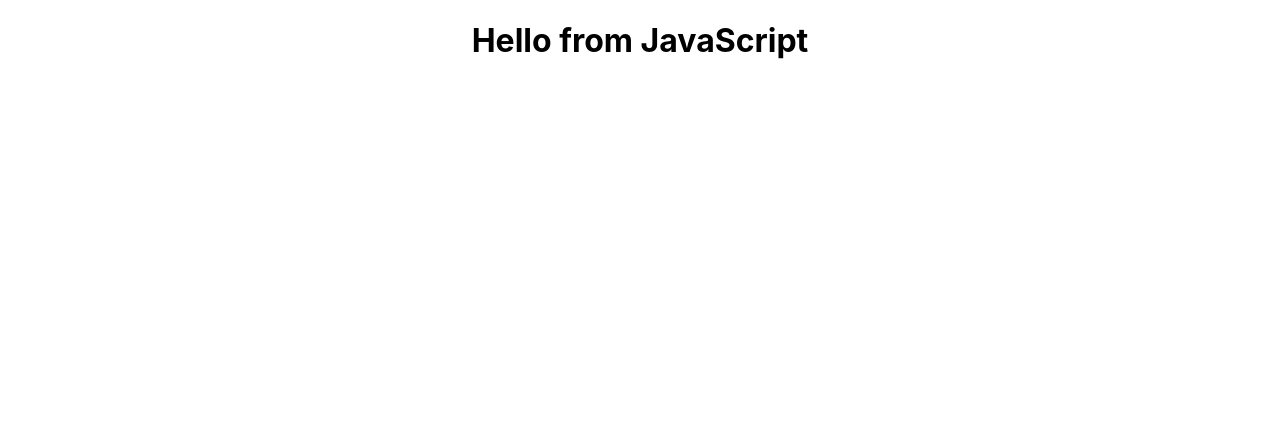
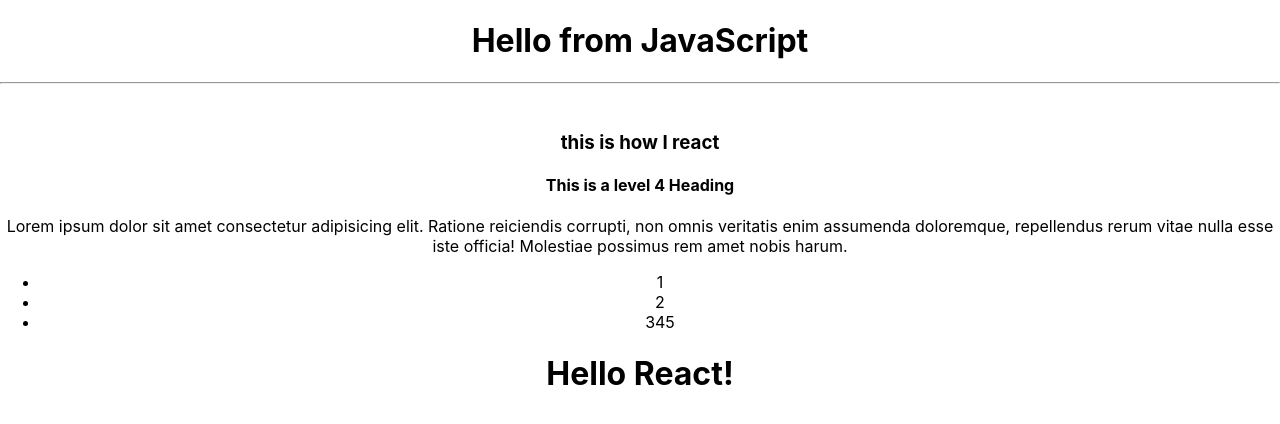
Before and after one commit to abhi00o7/react-projects, a React (Create React App) app in the folder task-tracker/react-task-tracker/: page / in a window 1280 px wide. Shown: the top 424 px of the page. Built offline with nearby package versions, Linux system fonts and the light colour scheme.

Commit message:
Update App.js

```diff
--- a/task-tracker/react-task-tracker/src/App.js
+++ b/task-tracker/react-task-tracker/src/App.js
@@ -1,10 +1,23 @@
-import logo from './logo.svg';
+// import logo from './logo.svg';
 import './App.css';
 
 function App() {
   return (
     <div className="App">
       <h1>Hello from JavaScript</h1>
+      <hr />
+      <br />
+      <h3>this is how I react</h3>
+      <div>
+        <h4>This is a level 4 Heading</h4>
+        <p>Lorem ipsum dolor sit amet consectetur adipisicing elit. Ratione reiciendis corrupti, non omnis veritatis enim assumenda doloremque, repellendus rerum vitae nulla esse iste officia! Molestiae possimus rem amet nobis harum.</p>
+        <ul>
+          <li>1</li>
+          <li>2</li>
+          <li>345</li>
+        </ul>
+      </div>
+      <div><h1>Hello React!</h1></div>
       {/* <header className="App-header">
         <img src={logo} className="App-logo" alt="logo" />
         <p>
```
